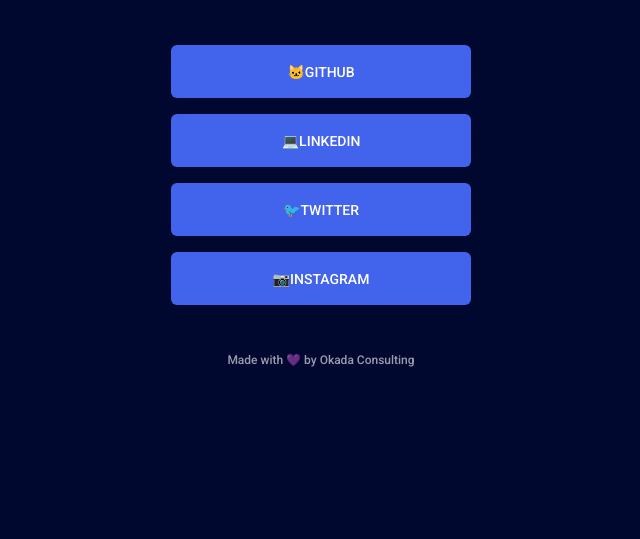
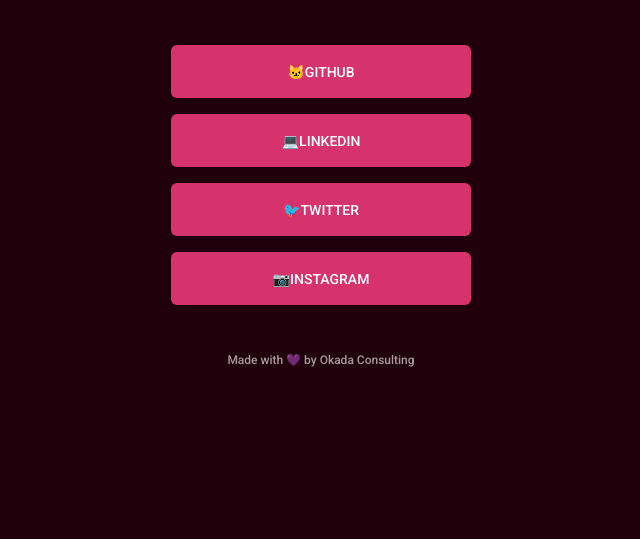
Before and after one commit to ricardookada/mylinks, a plain HTML site: page index.html in a window 1280 px wide. Shown: the part 261-800 px from the top of the page, without its empty margins (319-959 px from the left). Drawn offline with Linux system fonts and the light colour scheme.

Commit message:
dark pink theme

```diff
--- a/index.html
+++ b/index.html
@@ -10,7 +10,7 @@
     <link rel="stylesheet" href="style.css" />
     <title>My links</title>
 </head>
-<body class="dark-blue">
+<body class="dark-pink">
     <div class="container">
         <img class="avatar" src="https://github.com/ricardookada.png" alt="Imagem do Ricardo Okada" />
         <h1>Ricardo Okada</h1>
--- a/style.css
+++ b/style.css
@@ -24,6 +24,13 @@ body.dark-blue {
 body.pink {
     --bg-color: #FFF0F6;
     --text-color: #1F000B;
+    --primary-color: #D6336C;
+    --primary-color-dark: #A61E4D;
+}
+
+body.dark-pink {
+    --bg-color: #1F000B;
+    --text-color: #FFFFFF;
     --primary-color: #D6336C;
     --primary-color-dark: #A61E4D;
 }
```
